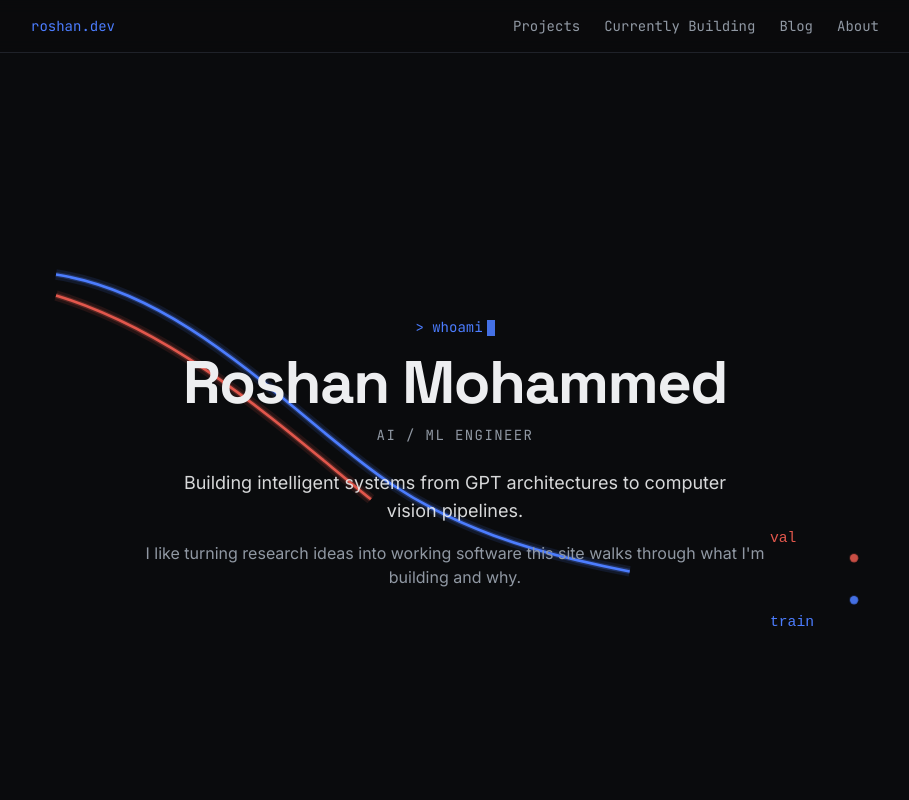
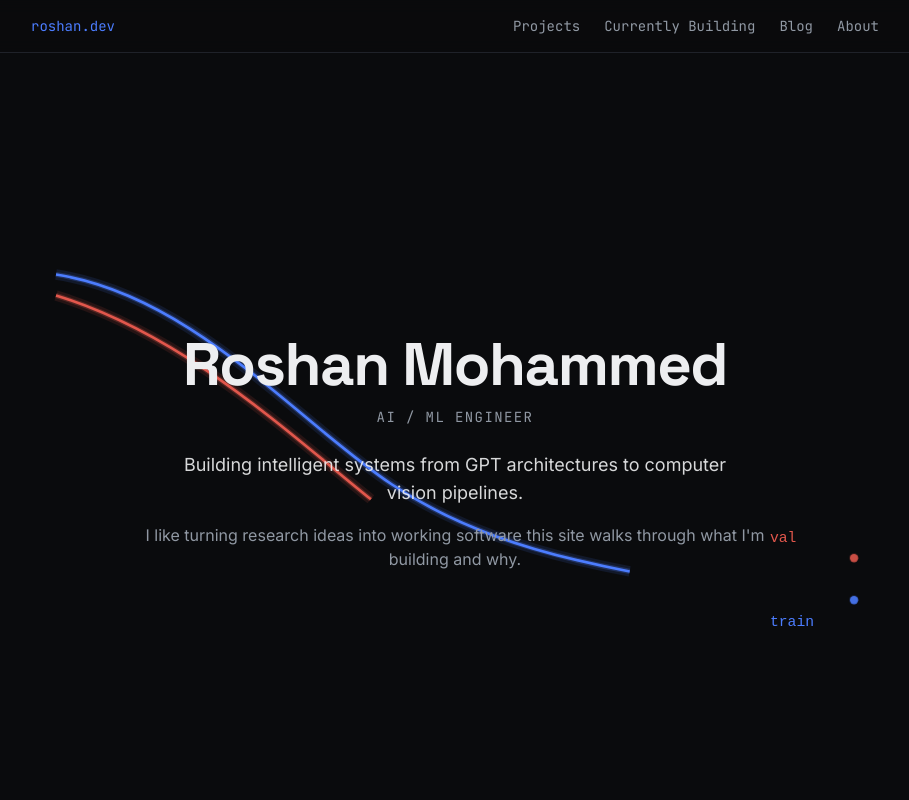
Before and after one commit to mroshan454/portfolio, a Next.js app: page / in a window 1280 px wide. Shown: the top 800 px of the page, without its empty margins (185-1094 px from the left). Built offline with nearby package versions, Linux system fonts and the light colour scheme.

Commit message:
Hero section change

```diff
--- a/components/Hero.tsx
+++ b/components/Hero.tsx
@@ -64,11 +64,6 @@ export default function Hero() {
   </text>
 </svg>
 
-      <p className="mb-4 font-mono text-sm text-accent-blue">
-        &gt; whoami
-        <span className="ml-1 inline-block h-4 w-2 animate-pulse bg-accent-blue align-middle" />
-      </p>
-
       <h1 className="font-[family-name:var(--font-display)] text-5xl font-bold tracking-tight sm:text-6xl">
         Roshan Mohammed
       </h1>
```
